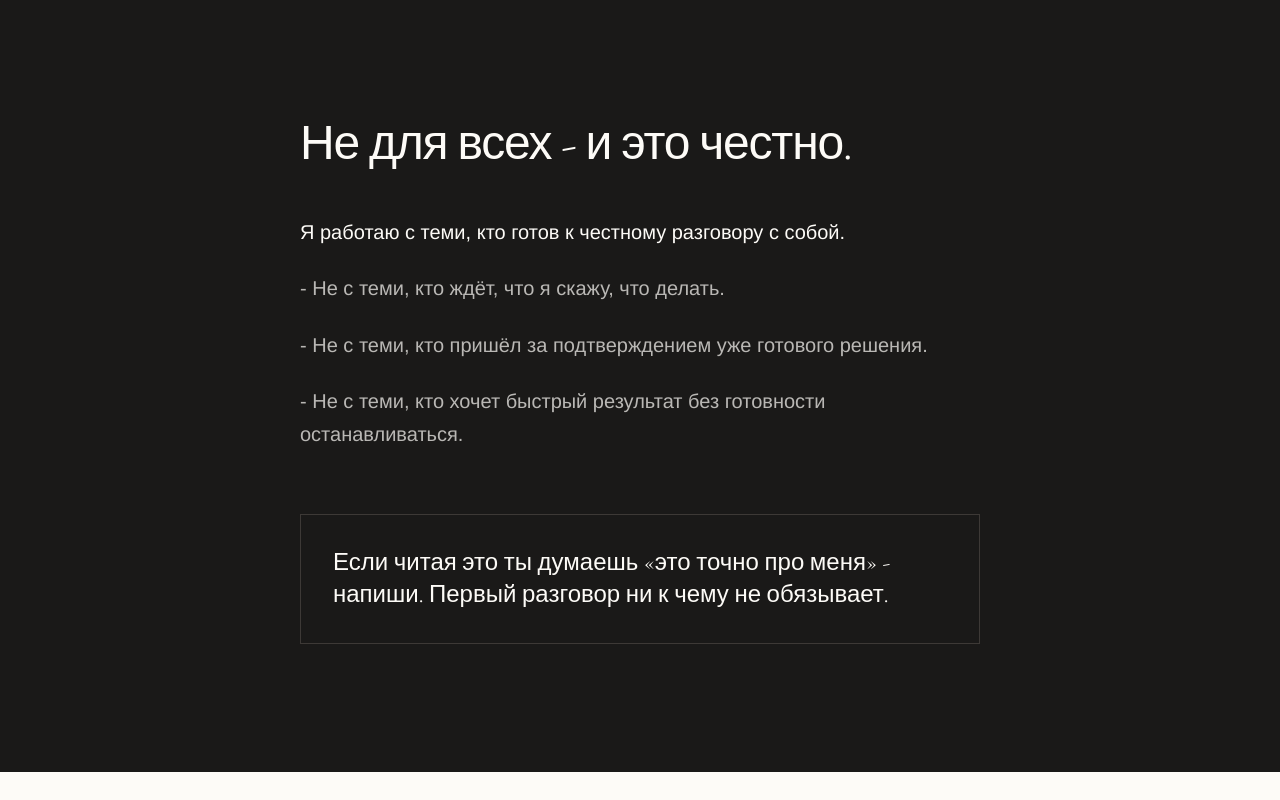
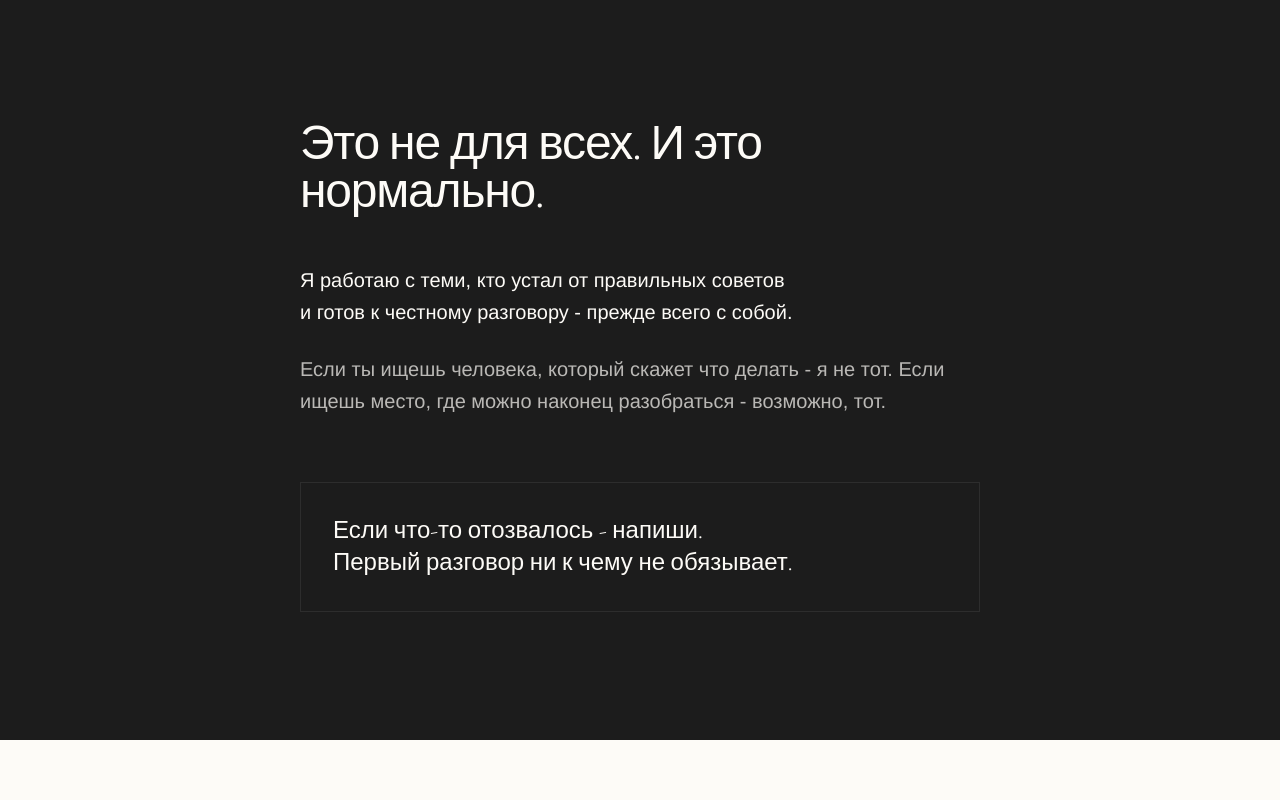
Before and after one commit to apple-kz/yevgeniy-levchuk-personal, a Next.js app: page / in a window 1280 px wide. Shown: the part 4120-4920 px from the top of the page. Built offline with nearby package versions, Linux system fonts and the light colour scheme.

Commit message:
feat: update 'Not for everyone' block text and change background to graphite

```diff
--- a/src/app/globals.css
+++ b/src/app/globals.css
@@ -22,13 +22,13 @@
   --text-base: #000000;
   --text-muted: #374151;
   --text-faint: #9CA3AF;
-  --bg-inverted: #0A0A0A;
+  --bg-inverted: #1C1C1C;
   --text-inverted: #FFFFFF;
   --bg-panel: #FFFFFF;
   --bg-alt: #F9FAFB;
   --border-base: #F3F4F6;
   --border-heavy: #E5E7EB;
-  --border-inverted: #1F2937;
+  --border-inverted: #2D2D2D;
 }
 
 /* 1. Книжный белый (Same as root for now) */
@@ -70,13 +70,13 @@ html[data-theme="theme-parchment"] {
   --text-base: #2C2A29;
   --text-muted: #5C5855;
   --text-faint: #A39E98;
-  --bg-inverted: #1A1918;
+  --bg-inverted: #1C1C1C;
   --text-inverted: #FDFBF7;
   --bg-panel: #FFFFFF;
   --bg-alt: #F4F1EB;
   --border-base: #EBE5D9;
   --border-heavy: #D6D0C4;
-  --border-inverted: #3D3936;
+  --border-inverted: #2D2D2D;
 }
 
 /* 4. Глубокий синий (Кабинет) */
--- a/src/app/page.tsx
+++ b/src/app/page.tsx
@@ -133,18 +133,16 @@ export default function Home() {
       {/* BLOCK 6: С КЕМ РАБОТАЮ */}
       <section className="py-32 px-8 bg-[color:var(--color-inverted-bg)] text-[color:var(--color-inverted-fg)] transition-colors duration-400">
         <div className="max-w-[680px] mx-auto text-left">
-          <h2 className="text-4xl md:text-5xl mb-12 font-serif tracking-tight text-[color:var(--color-inverted-fg)]">Не для всех - и это честно.</h2>
+          <h2 className="text-4xl md:text-5xl mb-12 font-serif tracking-tight text-[color:var(--color-inverted-fg)]">Это не для всех. И это нормально.</h2>
 
           <div className="text-lg md:text-xl font-light leading-relaxed space-y-6">
-            <p>Я работаю с теми, кто готов к честному разговору с собой.</p>
-            <p className="opacity-70">- Не с теми, кто ждёт, что я скажу, что делать.</p>
-            <p className="opacity-70">- Не с теми, кто пришёл за подтверждением уже готового решения.</p>
-            <p className="opacity-70">- Не с теми, кто хочет быстрый результат без готовности останавливаться.</p>
+            <p>Я работаю с теми, кто устал от правильных советов<br />и готов к честному разговору - прежде всего с собой.</p>
+            <p className="opacity-70">Если ты ищешь человека, который скажет что делать - я не тот. Если ищешь место, где можно наконец разобраться - возможно, тот.</p>
 
             <div className="mt-16 p-8 border border-[color:var(--color-line-inverted)]">
               <p className="font-serif text-2xl">
-                Если читая это ты думаешь «это точно про меня» - напиши. Первый
-                разговор ни к чему не обязывает.
+                Если что-то отозвалось - напиши.<br />
+                Первый разговор ни к чему не обязывает.
               </p>
             </div>
           </div>
```
